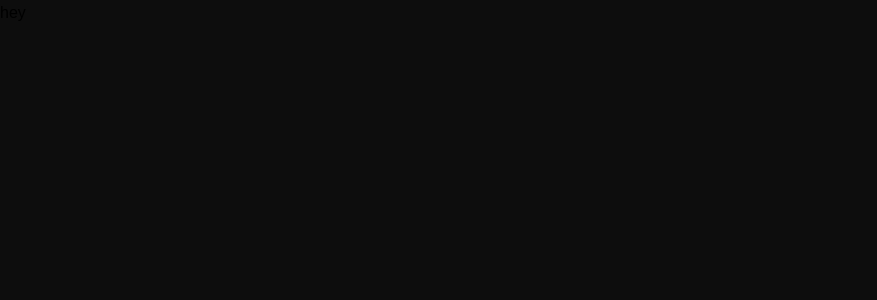
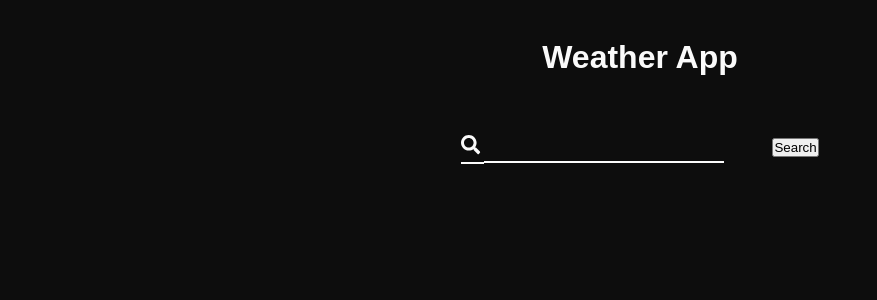
Before and after one commit to aligorgin/weatherS, a Next.js app: page / in a window 1280 px wide. Shown: the top 300 px of the page, without its empty margins (0-877 px from the left). Built offline with nearby package versions, Linux system fonts and the light colour scheme.

Commit message:
added Search

```diff
--- a/src/components/Header.tsx
+++ b/src/components/Header.tsx
@@ -0,0 +1,19 @@
+import styled from "styled-components";
+
+interface Props {
+    title: string;
+}
+
+const Title = styled.h1`
+  margin-top: 2rem;
+  color: ${({theme}) => theme.colors.text};
+  text-align: center;
+`
+
+export function Header({title}: Props) {
+    return (
+        <Title>
+            {title}
+        </Title>
+    )
+}
--- a/src/components/Search.tsx
+++ b/src/components/Search.tsx
@@ -0,0 +1,75 @@
+import styled, {css} from "styled-components";
+import {FontAwesomeIcon} from "@fortawesome/react-fontawesome";
+import {faSearch} from "@fortawesome/free-solid-svg-icons";
+import {useState, useRef, useEffect} from "react";
+
+const Wrapper = styled.div`
+  display: flex;
+  align-items: center;
+  justify-content: center;
+  margin-top: 3rem;
+
+`
+
+const SearchWrapper = styled.div`
+  font-size: 1.2rem;
+  border-bottom: 2px solid ${({theme}) => theme.colors.text};
+  color: ${({theme}) => theme.colors.text};
+  padding: 0 .25rem 0 0;
+
+  ${props => props.isFocused && css`
+    border-bottom: 2px solid ${({theme}) => theme.colors.cold};
+    color: ${({theme}) => theme.colors.cold};
+  `
+  }
+`
+
+const Input = styled.input`
+  &:focus {
+    outline: none;
+    border-bottom: 2px solid ${({theme}) => theme.colors.cold};
+  }
+;
+
+  &:focus-within ${Wrapper} .div {
+    color: red;
+  }
+
+  background-color: transparent;
+  color: ${({theme}) => theme.colors.text};
+  border-top: none;
+  border-right: none;
+  border-left: none;
+  border-bottom: 2px solid ${({theme}) => theme.colors.text};
+  padding: 0 0 .5rem .5rem;
+  margin-right: 3rem;
+  font-size: 1.125rem;
+`
+
+const Button = styled.button`
+
+`
+
+export function Search() {
+
+    const [isFocused, setIsFocused] = useState(false);
+    const InputEl = useRef<HTMLInputElement>(null);
+
+    const handleOnFocus = () => {
+        setIsFocused(true)
+    }
+
+    const handleOnBlur = () => {
+        setIsFocused(false)
+    }
+
+    return (
+        <Wrapper>
+            <SearchWrapper isFocused={isFocused}>
+                <FontAwesomeIcon icon={faSearch}/>
+            </SearchWrapper>
+            <Input ref={InputEl} type='text' onFocus={handleOnFocus} onBlur={handleOnBlur}/>
+            <Button>Search</Button>
+        </Wrapper>
+    )
+}
--- /dev/null
+++ b/src/container/All.tsx
@@ -0,0 +1,18 @@
+import {Header} from "../components/Header";
+import styled from "styled-components";
+import {Search} from "../components/Search";
+
+const Wrapper = styled.div`
+  width: 45rem;
+  margin: 0 auto;
+`
+
+export default function All(){
+    return(
+        <Wrapper>
+            <Header title='Weather App'/>
+            <Search/>
+        </Wrapper>
+
+    )
+}
--- a/src/pages/index.tsx
+++ b/src/pages/index.tsx
@@ -1,7 +1,7 @@
+import All from "../container/All";
+
 export default function Home() {
-  return (
-    <div>
-      hey
-    </div>
-  )
+    return (
+        <All/>
+    )
 }
--- a/src/theme/theme.tsx
+++ b/src/theme/theme.tsx
@@ -7,10 +7,10 @@ const theme = {
         darker: '#0d0d0d'
     },
     mediaQueries: {
-        below640: `only screen and (max-width: 640px)`,
-        below768: 'only screen and (max-width: 768px)',
-        below1024: 'only screen and (max-width: 1024px)',
-        below1280: 'only screen and (max-width: 1280px)',
+        topOf640: `only screen and (min-width: 40rem)`,
+        topOf768: 'only screen and (min-width: 48px)',
+        topOf1024: 'only screen and (min-width: 64px)',
+        topOf1280: 'only screen and (min-width: 80px)',
     },
 
 }
```
Also changed, not shown: package.json (+8 -0 lines), 1 other file (tests, documents, lock files or other folders).
